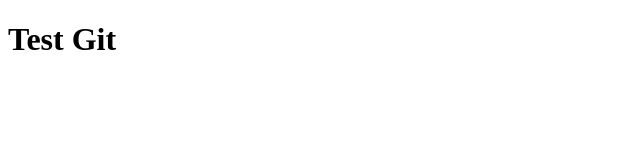
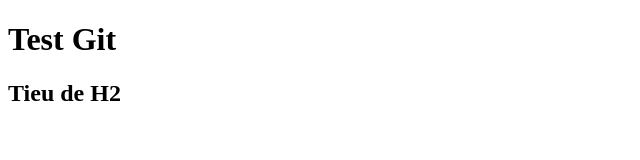
Before and after one commit to DatVu42/demo-git, a plain HTML site: page index.html in a window 1280 px wide. Shown: the whole page, without its empty margins (0-640 px from the left). Drawn offline with Linux system fonts and the light colour scheme.

Commit message:
them the h2

```diff
--- a/index.html
+++ b/index.html
@@ -7,5 +7,6 @@
 </head>
 <body>
     <h1>Test Git</h1>
+    <h2>Tieu de H2</h2>
 </body>
 </html>
```
